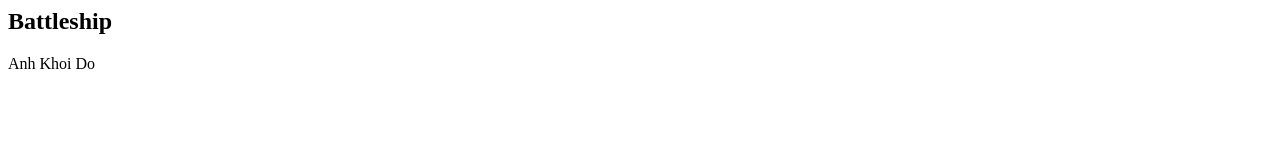
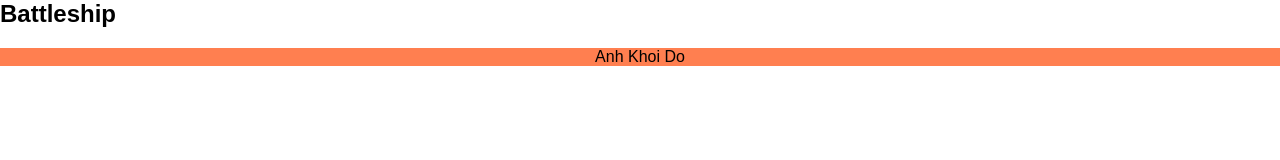
Before and after one commit to anhkhoido/battleship, a plain HTML site: page index.html in a window 1280 px wide. Drawn offline with nearby package versions, Linux system fonts and the light colour scheme; files that its build step writes are made by us from their sources; the site is published under a folder, as on GitHub Pages, so addresses that start at the root find nothing.

Commit message:
Corrected path in src attribute.

```diff
--- a/index.html
+++ b/index.html
@@ -9,7 +9,7 @@
     <meta name="twitter:site" content="@anhkhoido">
     <meta name="twitter:creator" content="@anhkhoido">
 
-    <link rel="stylesheet" href="/style/stylesheet.css">
+    <link rel="stylesheet" href="style/stylesheet.css">
     <link href="https://maxcdn.bootstrapcdn.com/font-awesome/4.5.0/css/font-awesome.min.css" rel="stylesheet">
 </head>
 
```
